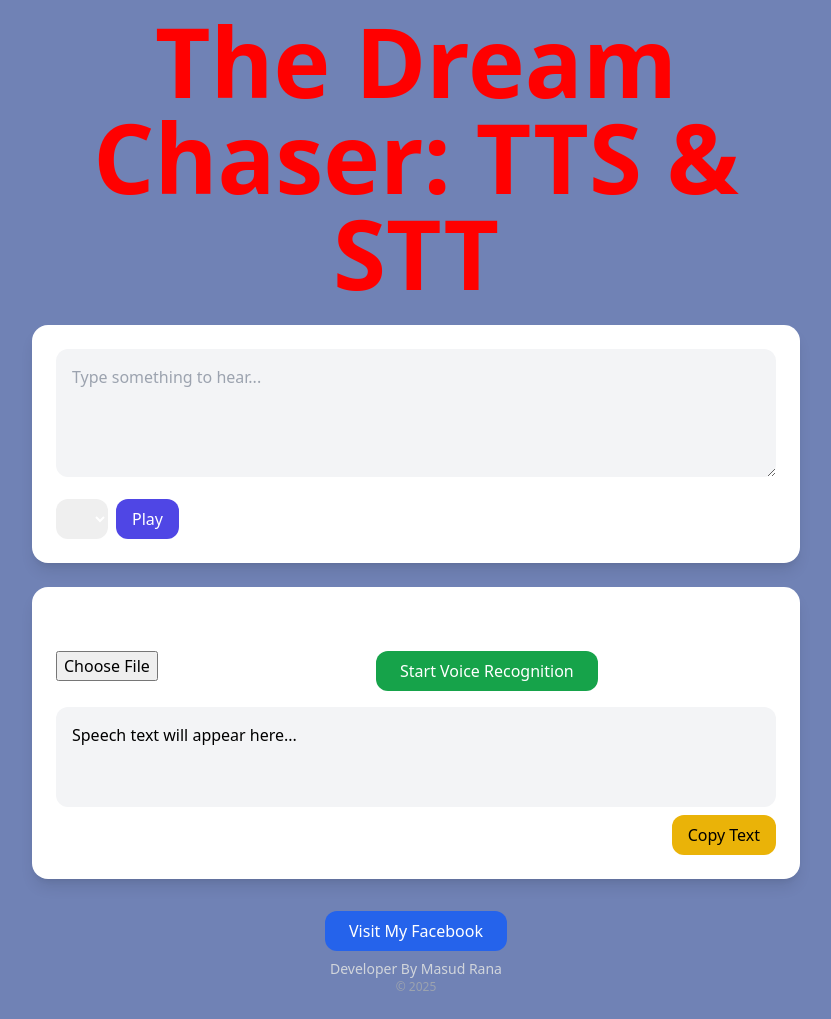
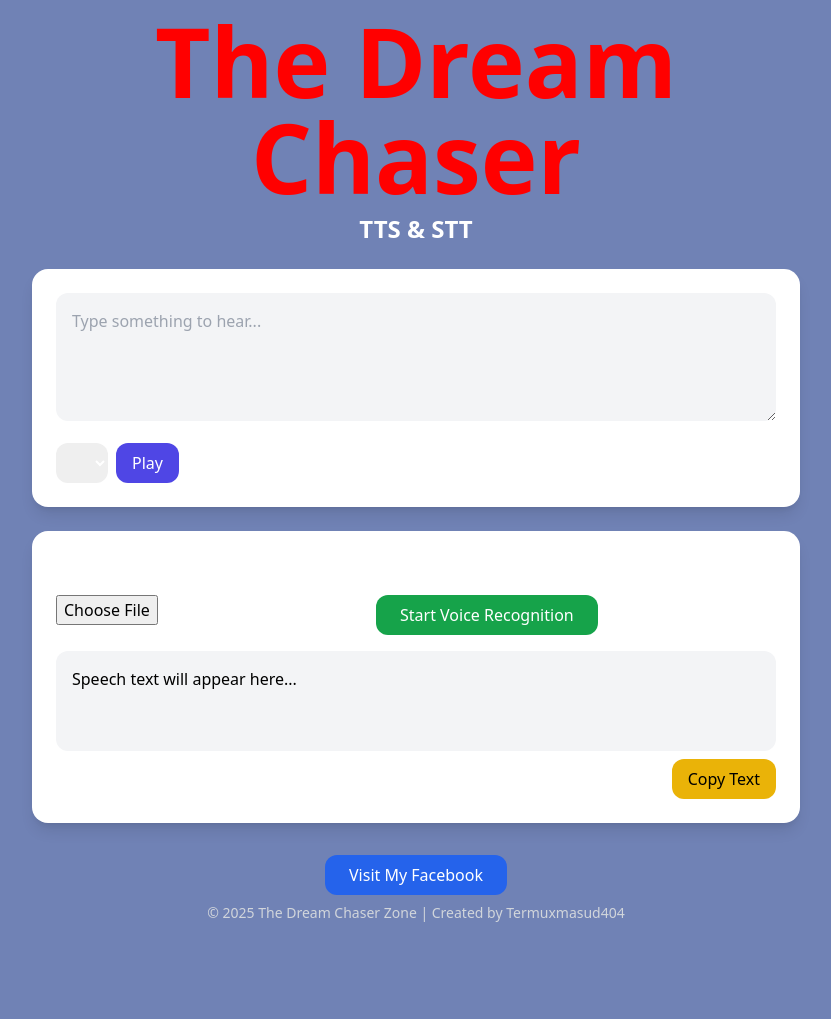
Before and after one commit to Termuxmasud404/TTS-STT, a plain HTML site: page index.html in a window 1280 px wide. Shown: the part 155-1174 px from the top of the page, without its empty margins (224-1055 px from the left). After the commit the page ends 1102 px from the top, so only its background shows below. Drawn offline with nearby package versions, Linux system fonts and the light colour scheme.

Commit message:
Update index.html

```diff
--- a/index.html
+++ b/index.html
@@ -23,7 +23,8 @@
 <body class="text-white p-6" id="mainBody">
   <div class="max-w-3xl mx-auto text-center">
     <img src="https://github.com/Termuxmasud404/The-Dream-Chaser-By-Masud/raw/main/masud.jpg" alt="Masud Rana" class="w-32 h-32 rounded-full mx-auto mb-4 border-4 border-white" />
-    <h1 class="text-6xl md:text-8xl font-extrabold mb-6 blink">The Dream Chaser: TTS & STT</h1>
+    <h1 class="text-6xl md:text-8xl font-extrabold mb-2 blink">The Dream Chaser</h1>
+    <h2 class="text-2xl font-bold mb-6">TTS & STT</h2>
   </div>  <div class="max-w-3xl mx-auto">
     <!-- Text to Speech -->
     <div class="bg-white dark:bg-gray-800 p-6 rounded-2xl shadow-lg mb-6">
@@ -52,8 +53,7 @@
 <!-- Footer -->
 <div class="text-center mt-8">
   <a href="https://www.facebook.com/profile.php?id=100078423821878" target="_blank" class="inline-block px-6 py-2 bg-blue-600 text-white rounded-xl hover:bg-blue-700 mb-2">Visit My Facebook</a>
-  <p class="text-sm text-gray-300">Developer By Masud Rana</p>
-  <p class="text-xs text-gray-400">&copy; 2025</p>
+  <p class="text-sm text-gray-300">© 2025 The Dream Chaser Zone | Created by Termuxmasud404</p>
 </div>
 
   </div>  <script>
@@ -65,7 +65,7 @@
       voiceSelect.innerHTML = "";
       voices.forEach((voice, index) => {
         const name = voice.name.toLowerCase();
-        if (name.includes("male") || name.includes("man") || name.includes("boy") || name.includes("female") || name.includes("woman") || name.includes("girl")) {
+        if (name.includes("male") || name.includes("man") || name.includes("boy") || name.includes("female") || name.includes("woman") || name.includes("girl") || name.includes("child") || name.includes("old") || name.includes("young")) {
           const option = document.createElement("option");
           option.value = index;
           option.textContent = `${voice.name} (${voice.lang})`;
@@ -83,6 +83,7 @@
       const text = document.getElementById("text-input").value;
       const utterance = new SpeechSynthesisUtterance(text);
       utterance.voice = voices[voiceSelect.value];
+      speechSynthesis.cancel();
       speechSynthesis.speak(utterance);
     }
 
```
